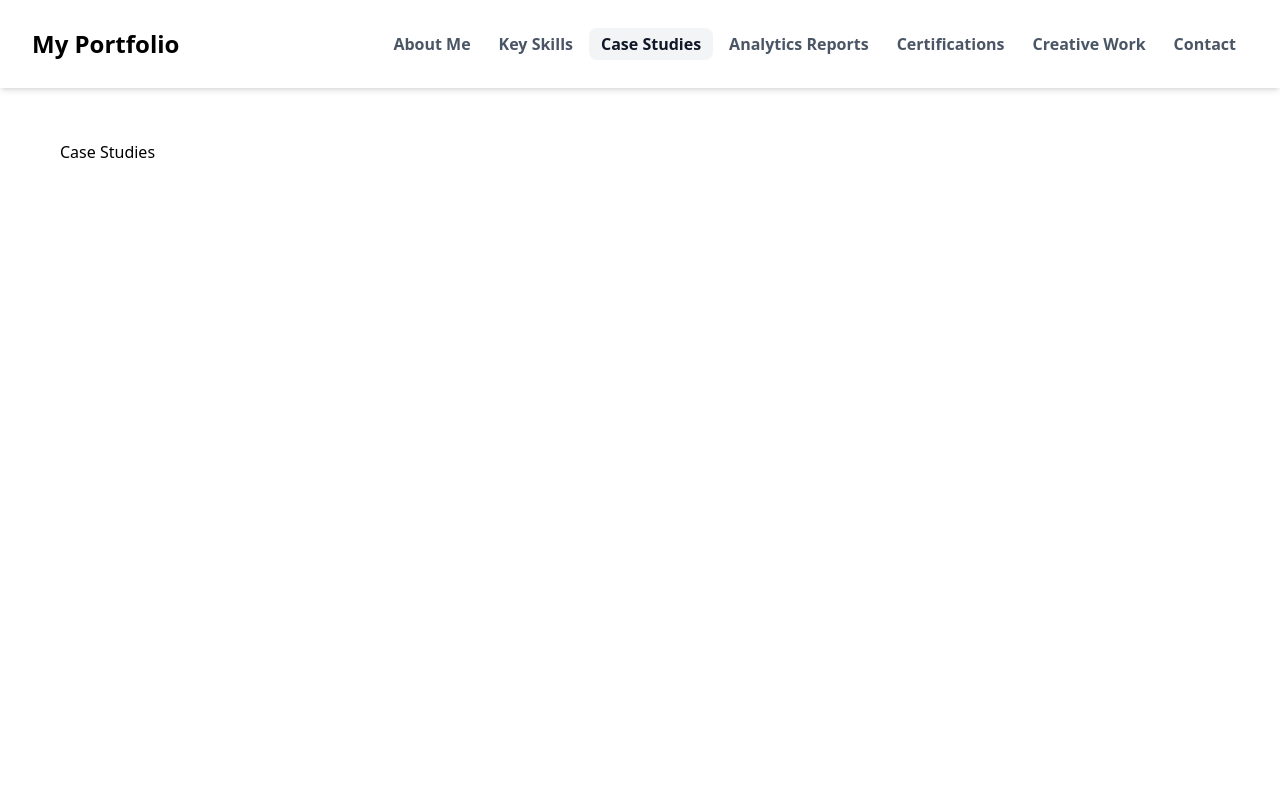
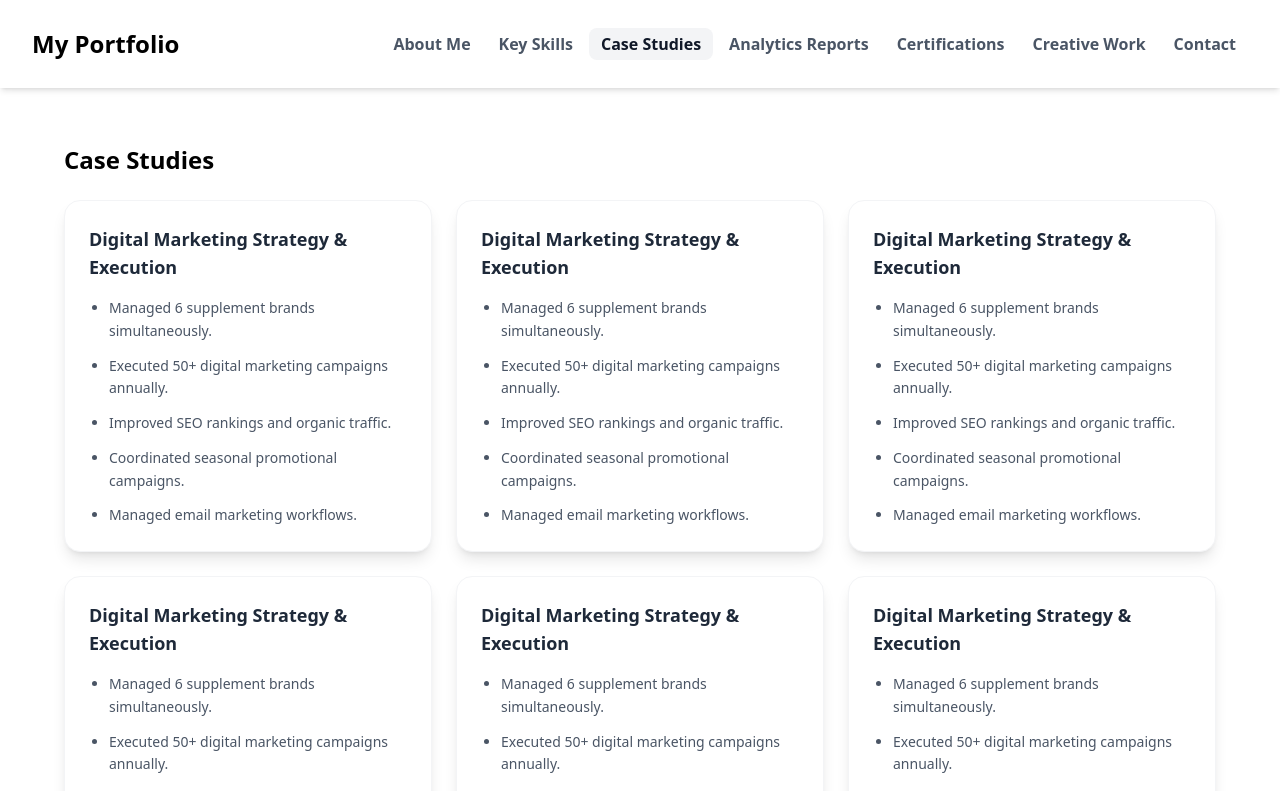
Before and after one commit to bakkiasri/Asker_Antony_James_Antony-, a Next.js app: page /case-studies in a window 1280 px wide. Shown: the top 791 px of the page. Built offline with nearby package versions, Linux system fonts and the light colour scheme.

Commit message:
card in case-stud

```diff
--- a/src/app/case-studies/page.js
+++ b/src/app/case-studies/page.js
@@ -1,3 +1,29 @@
 export default function CaseStudies() {
-  return <h1 className="p-5">Case Studies</h1>;
+  return (
+    <div className="p-6">
+      <h1 className="text-2xl font-bold mb-6">Case Studies</h1>
+
+      {/* Responsive Grid */}
+      <div className="grid grid-cols-1 sm:grid-cols-2 lg:grid-cols-3 gap-6">
+        {[...Array(9)].map((_, index) => (
+          <div
+            key={index}
+            className="bg-white shadow-lg rounded-2xl p-6 border border-gray-100 hover:shadow-xl transition duration-300"
+          >
+            <h2 className="text-lg font-semibold text-gray-800 mb-4">
+              Digital Marketing Strategy & Execution
+            </h2>
+
+            <ul className="list-disc pl-5 space-y-3 text-gray-600 text-sm leading-relaxed">
+              <li>Managed 6 supplement brands simultaneously.</li>
+              <li>Executed 50+ digital marketing campaigns annually.</li>
+              <li>Improved SEO rankings and organic traffic.</li>
+              <li>Coordinated seasonal promotional campaigns.</li>
+              <li>Managed email marketing workflows.</li>
+            </ul>
+          </div>
+        ))}
+      </div>
+    </div>
+  );
 }
```
